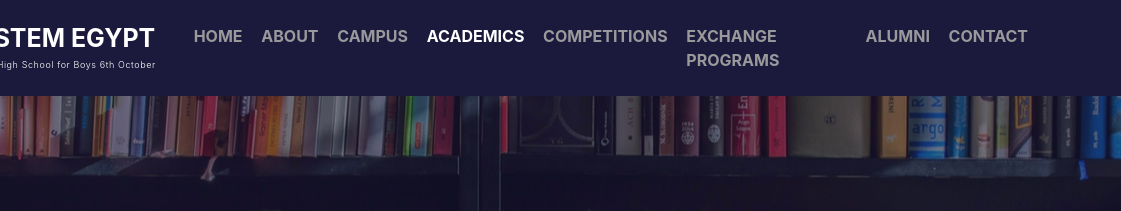
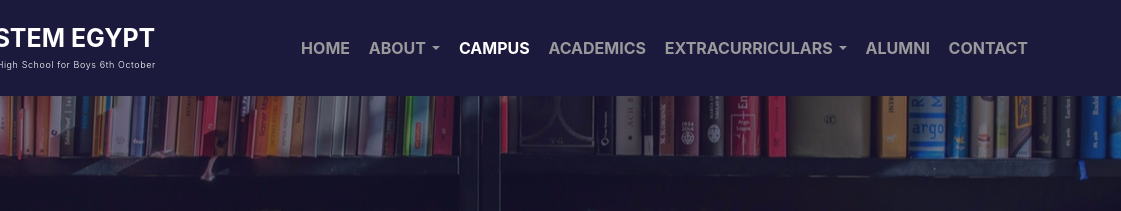
Before and after one commit to abdo-cybe/STEM, a plain HTML site: page pages/academics.html in a window 1280 px wide. Shown: the top 211 px of the page, 159-1280 px from the left. Drawn offline with Linux system fonts and the light colour scheme.

Commit message:
Update academics.html

```diff
--- a/pages/academics.html
+++ b/pages/academics.html
@@ -37,20 +37,33 @@
                 <li class="nav-item">
                   <a class="nav-link" href="../index.html">Home</a>
                 </li>
-                <li class="nav-item">
-                  <a class="nav-link" href="../pages/about.html">about</a>
+                <li class="nav-item dropdown">
+                  <a class="nav-link dropdown-toggle" href="#" id="navbarDropdown" role="button" data-toggle="dropdown" aria-haspopup="true" aria-expanded="false">
+                    about
+                  </a>
+                  <div class="dropdown-menu" aria-labelledby="navbarDropdown">
+                    <a class="dropdown-item" href="about/about.html"><i class="fas fa-school"></i> Overview</a>
+                    <a class="dropdown-item" href="about/history.html"><i class="fas fa-history fa-fw"></i> History</a>
+                    <a class="dropdown-item" href="about/staff.html"><i class="fas fa-users fa-fw"></i> Staff</a>
+                    <a class="dropdown-item" href="about/vision-and-mission.html"><i class="far fa-list-alt fa-fw"></i> Vision and Mission</a>
+                    <a class="dropdown-item" href="about/targeted-students.html"><i class="fas fa-crosshairs fa-fw"></i> Targeted Students</a>
+                  </div>
+                </li>
+                <li class="nav-item active">
+                  <a class="nav-link" href="../pages/campus.html">campus <span class="sr-only">(current)</span></a>
                 </li>
                 <li class="nav-item">
-                  <a class="nav-link" href="../pages/campus.html">campus</a>
+                  <a class="nav-link" href="../pages/academics.html">academics</a>
                 </li>
-                <li class="nav-item active">
-                  <a class="nav-link" href="../pages/academics.html">academics <span class="sr-only">(current)</span></a>
-                </li>
-                <li class="nav-item">
-                  <a class="nav-link" href="../pages/competitions.html">competitions</a>
-                </li>
-                <li class="nav-item">
-                  <a class="nav-link" href="../pages/exchange.html">exchange programs</a>
+                <li class="nav-item dropdown">
+                  <a class="nav-link dropdown-toggle" href="#" id="navbarDropdown" role="button" data-toggle="dropdown" aria-haspopup="true" aria-expanded="false">
+                    extracurriculars
+                  </a>
+                  <div class="dropdown-menu" aria-labelledby="navbarDropdown">
+                    <a class="dropdown-item" href="extracurriculars/competitions.html"><i class="fas fa-robot fa-fw"></i> Competitions</a>
+                    <a class="dropdown-item" href="extracurriculars/exchange.html"><i class="fas fa-plane-departure fa-fw"></i> Exchange Programs</a>
+                    <a class="dropdown-item" href="extracurriculars/teams.html"><i class="fas fa-cubes fa-fw"></i> Teams and Clubs</a>
+                  </div>
                 </li>
                 <li class="nav-item">
                     <a class="nav-link" href="../pages/alumni.html">alumni</a>
```
